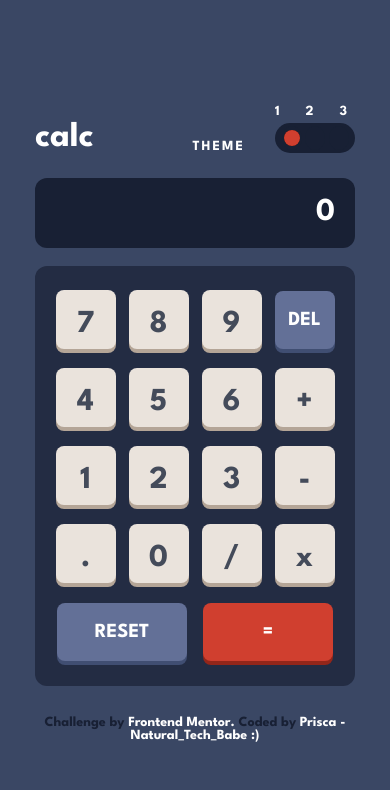
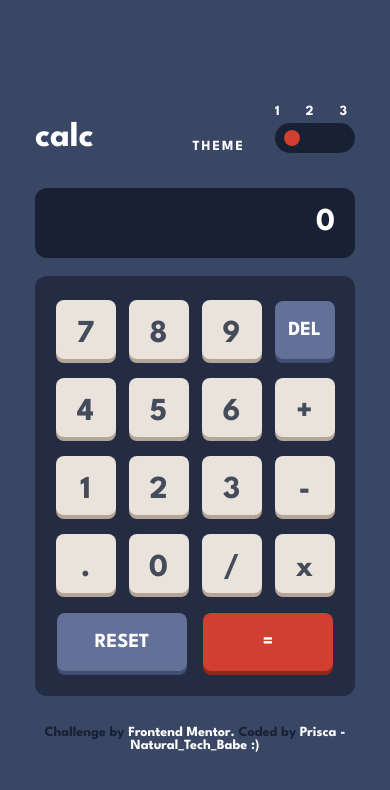
Before and after one commit to PriscaTonia/calculator-app, a React (Create React App) app: page / in a window 390 px wide. Shown: the top 790 px of the page. Built offline with nearby package versions, Linux system fonts and the light colour scheme; the HTML template or start-up script is replaced by a standard one.

Commit message:
Mobile header increase

```diff
--- a/src/components/Header/styles.module.css
+++ b/src/components/Header/styles.module.css
@@ -75,7 +75,7 @@ input[type="radio"] {
 only screen and (min-device-width: 300px) and (max-device-width: 600px){
  .header{
     width: 320px;
-    height: 80px;
+    height: 100px;
  }
  input[type="radio"] {
     width: 1em;
```
